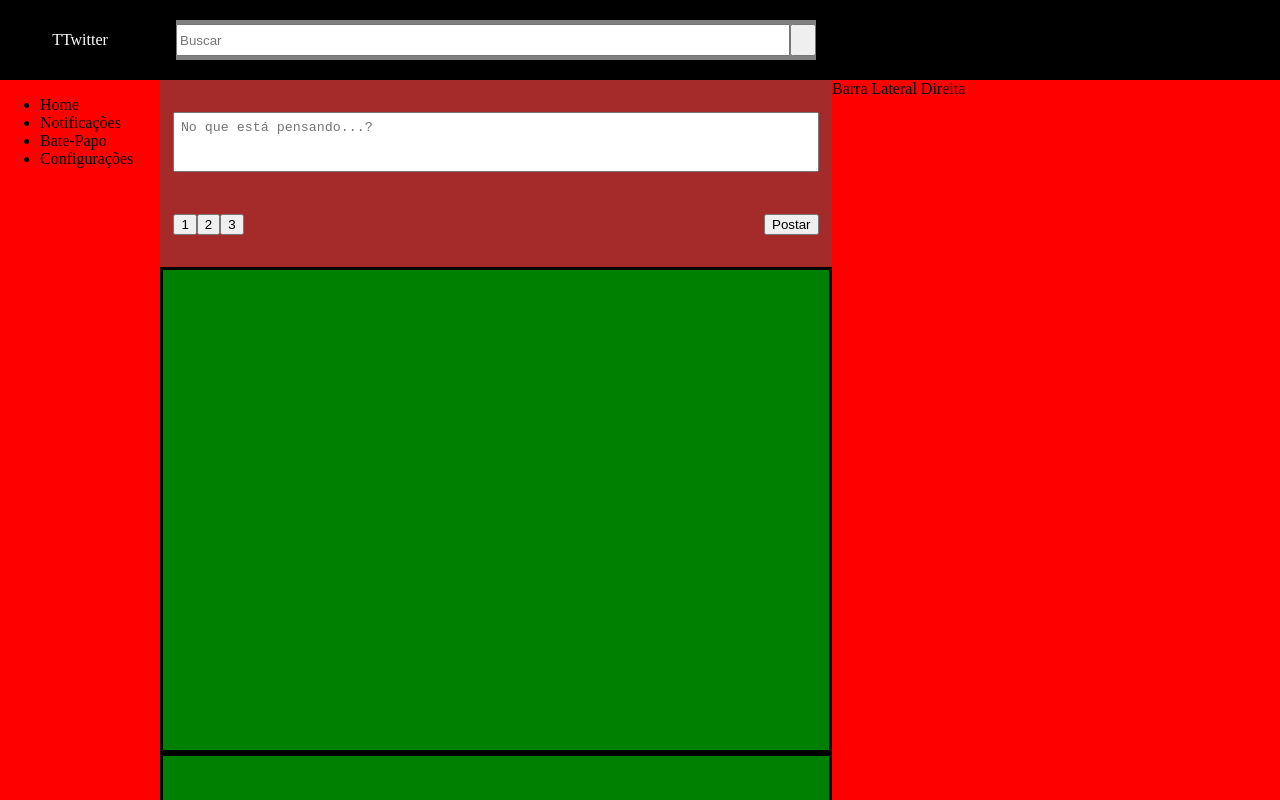
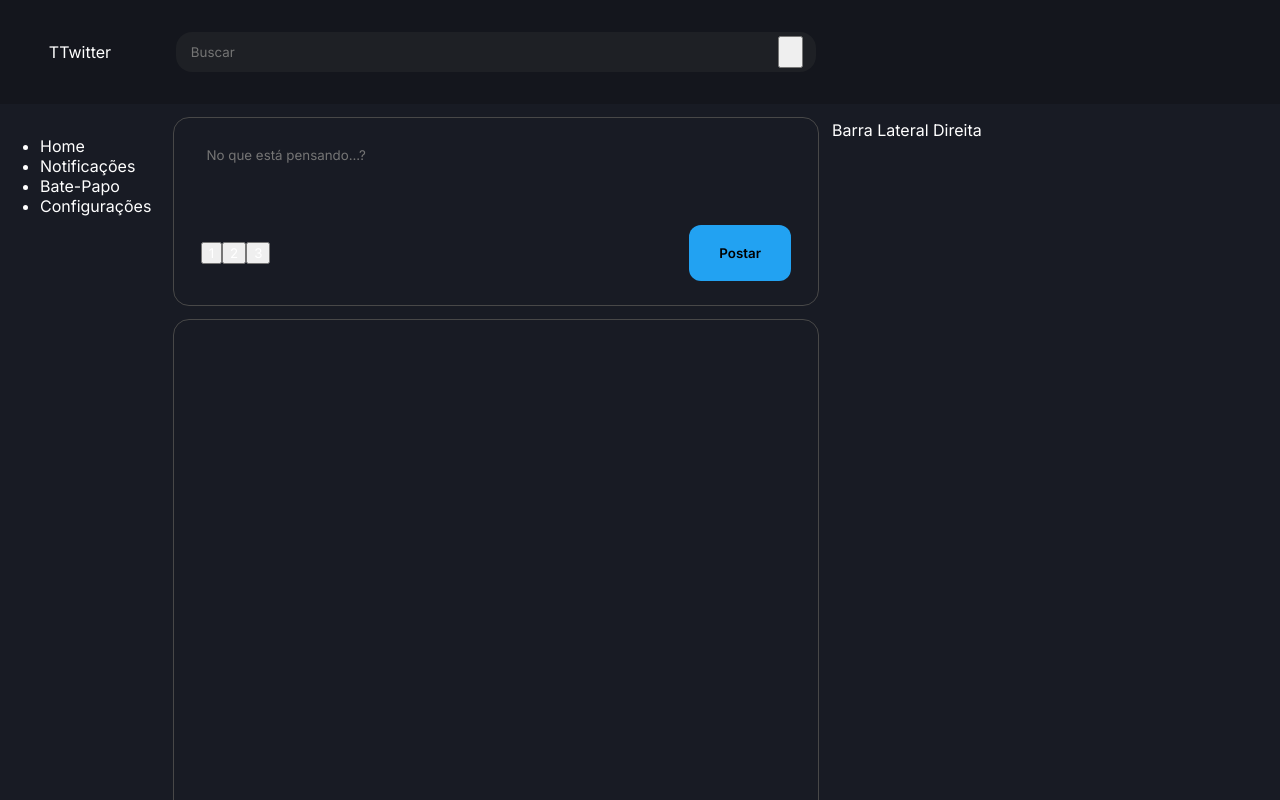
Before and after one commit to contilou/TTwitter, a website built with Vite: page index.html in a window 1280 px wide. Shown: the top 800 px of the page. Built offline with nearby package versions, Linux system fonts and the light colour scheme.

Commit message:
feature: estilização básica da homepage
Estilizando os elementos já adicionados à homepage

```diff
--- a/index.html
+++ b/index.html
@@ -3,12 +3,16 @@
   <head>
     <meta charset="UTF-8" />
     <meta name="viewport" content="width=device-width, initial-scale=1.0" />
-    <title>ttwitter</title>
+    <title>TTwitter: Home</title>
 
+    <link rel="stylesheet" href="src/styles/global.css">
     <link rel="stylesheet" href="src/styles/layout.css">
+    <link rel="stylesheet" href="src/styles/theme.css">
     <link rel="stylesheet" href="src/styles/components/post.css">
     <link rel="stylesheet" href="src/styles/components/search-container.css">
     <link rel="stylesheet" href="src/styles/components/post-composer.css">
+
+    <link href="https://fonts.googleapis.com/css2?family=Inter:wght@100..900&display=swap" rel="stylesheet">
   </head>
   <body>
     <div class="layout">
@@ -41,7 +45,7 @@
               <button type="button">2</button>
               <button type="button">3</button>
             </div>
-            <button type="submit">Postar</button>
+            <button class="submit-post" type="submit">Postar</button>
           </div>
         </section>
         <section class="feed">
--- a/src/styles/components/post-composer.css
+++ b/src/styles/components/post-composer.css
@@ -2,9 +2,12 @@
     display: flex;
     flex-direction: column;
     justify-content: space-around;
-    padding: 2%;
+    padding: 2% 4% 2% 4%;
     height: 20vh;
-    background-color: brown ;
+    background-color: var(--bg-surface);
+    border: 1px solid var(--border-color);
+    border-radius: 1rem;
+    margin: 1%;
 }
 
 .post-input {
@@ -13,7 +16,13 @@
     resize: none;
     width: 100%;
     box-sizing: border-box;
+    background-color: transparent;
+    border: none;
+}
 
+.post-input:focus {
+    outline: none;
+    caret-color: var(--highlight-primary);
 }
 
 .composer-buttons {
@@ -25,3 +34,13 @@
 .composer-icons {
     display: flex;
 }
+
+.submit-post {
+    height: 7vh;
+    width: 8vw;
+    color: var(--text-tertiary);
+    font-weight: 600;
+    background-color: var(--highlight-primary);
+    border: none;
+    border-radius: 0.75rem;
+}
--- a/src/styles/components/post.css
+++ b/src/styles/components/post.css
@@ -1,5 +1,8 @@
 .post {
-    background-color: green;
-    min-height: 60vh;
+    background-color: var(--bg-surface);
+    min-height: 80vh;
     border: solid;
+    border: 1px solid var(--border-color);
+    margin: 1%;
+    border-radius: 1rem;
 }
--- a/src/styles/components/search-container.css
+++ b/src/styles/components/search-container.css
@@ -2,14 +2,28 @@
     margin: auto;
     display: flex;
     align-items: center;
+    justify-content: center ;
     width: 50vw;
     height: 5vh;
-    background-color: gray;
+    background-color: var(--bg-search-bar);
+    border-radius: 1rem;
+}
+
+.search-container:focus-within {
+    border: solid 2px var(--highlight-primary);
 }
 
 .search-bar {
-    width: 48vw;
+    width: 46vw;
     height: 4vh;
+    background-color: transparent;
+    border: none;
+}
+
+.search-bar:focus {
+    outline: none;
+    caret-color: var(--highlight-primary);
+
 }
 
 .search-button {
--- a/src/styles/global.css
+++ b/src/styles/global.css
@@ -0,0 +1,10 @@
+body, input, button, textarea {
+    color: var(--text-primary);
+    font-family: 'Inter', sans-serif;
+    font-weight: 400;
+}
+
+input::placeholder, textarea::placeholder {
+    font-family: 'Inter', sans-serif;
+    font-weight: 400;
+}
--- a/src/styles/layout.css
+++ b/src/styles/layout.css
@@ -1,6 +1,9 @@
+@import './theme.css';
+
 body {
     height: 100%;
     margin: 0;
+    background-color: var(--bg-body);
 }
 
 .layout{
@@ -21,31 +24,32 @@ header {
     grid-template-columns: 12.5vw 1fr 35vw;
     position: sticky;
     top: 0;
-    background-color: black;
+    background-color: var(--bg-header);
     grid-area: header;
-    height: 10vh;
+    height: 13vh;
 }
 
 .sidebar-left {
     position: sticky;
-    background-color: red;
+    background-color: var(--bg-surface);
     grid-area: sidebar-left;
-    height: 90vh;
-    top: 10vh;
+    height: 85vh;
+    top: 15vh;
 }
 
 .sidebar-right {
     position: sticky;
-    background-color: red;
+    background-color: var(--bg-surface);
     grid-area: sidebar-right;
-    height: 90vh;
-    top: 10vh;
+    height: 85vh;
+    top: 15vh;
 }
 
 main {
     grid-area: main;
     height: 200vh;
-    background-color: blueviolet;
+    background-color: var(--bg-surface);
+    margin: 1%;
 }
 
 .feed {
--- /dev/null
+++ b/src/styles/theme.css
@@ -0,0 +1,11 @@
+:root {
+    --bg-body: #181B24;
+    --bg-surface: #181B24;
+    --bg-header: #14161D;
+    --border-color: #484848;
+    --highlight-primary: #22A2F2;
+    --text-primary: white;
+    --text-secondary: #8f9092;
+    --text-tertiary: #000000;
+    --bg-search-bar: #1e2025;
+}
```
